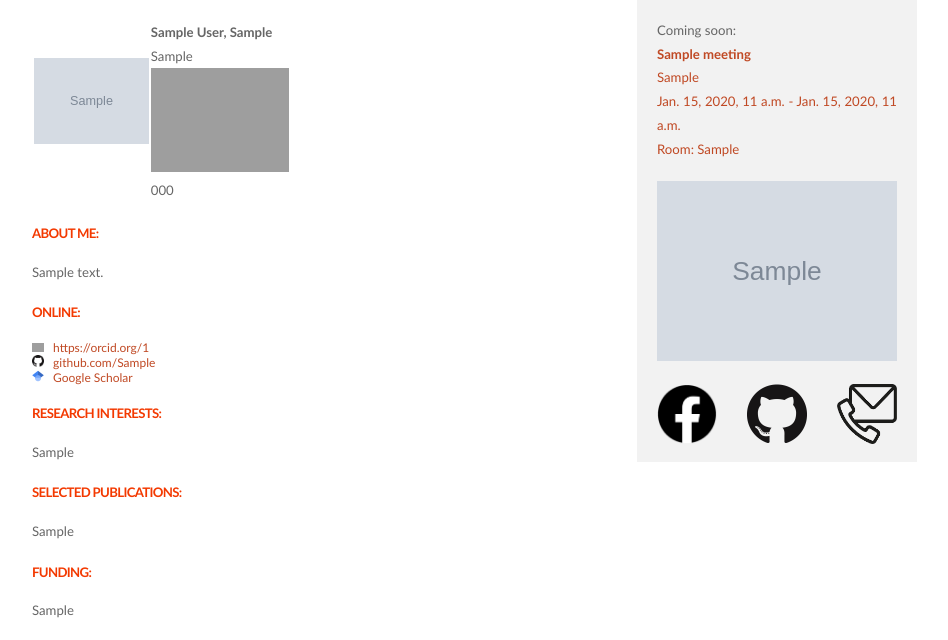
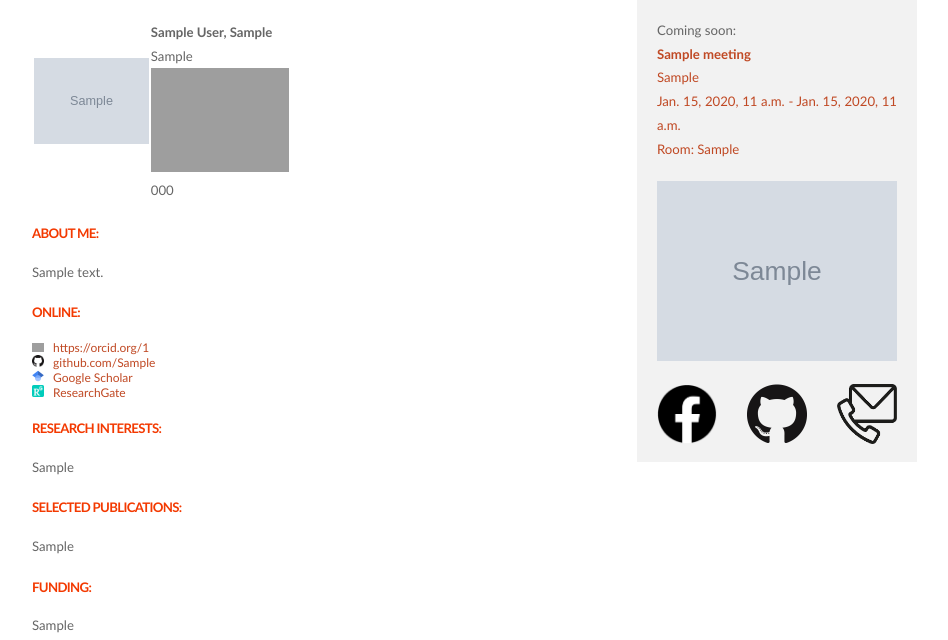
Before and after one commit to nencki-lobi/lobi-www, a Django app: page /team/1/ in a window 1280 px wide. Shown: the part 225-865 px from the top of the page, without its empty margins (173-1121 px from the left). Run offline with Django 3.2, Linux system fonts and the light colour scheme; tables that the repository leaves empty hold one stand-in row (values such as "Sample post"); grey boxes marked "Sample" are stand-in pictures; grey boxes are pictures that could not be loaded.

Commit message:
Add ResearchGate ID to Profile

```diff
--- a/home/models.py
+++ b/home/models.py
@@ -3,7 +3,7 @@ from datetime import datetime
 from django.contrib.auth.models import User
 from django.db.models.signals import post_save
 from django.dispatch import receiver
-from home.validators import validate_orcid, validate_github, validate_scholar
+from home.validators import validate_orcid, validate_github, validate_scholar, validate_researchgate
 
 
 class Profile(models.Model):
@@ -21,6 +21,11 @@ class Profile(models.Model):
 	orcid = models.CharField("Orcid ID", max_length=32, blank=True, help_text="0000-0000-0000-0000", validators=[validate_orcid])
 	github = models.CharField("GitHub username", max_length=32, blank=True, validators=[validate_github])
 	scholar = models.CharField("Google scholar ID", max_length=32, blank=True, help_text="Enter just the ID. This is part of an url, e.g. https://scholar.google.pl/citations?user=<strong>qTDPssQAAAAJ</strong>&hl=pl", validators=[validate_scholar])
+	researchgate = models.CharField(
+		"Researchgate profile ID",
+		max_length = 32, blank=True, validators=[validate_researchgate],
+		help_text="Enter just the ID (last part of URL), usually Name_Surname",
+	)
 	image = models.ImageField("Face",upload_to="users",blank=True)
 	my_dish = models.CharField("I can cook...",max_length=200,blank=True)
 
--- a/home/templates/home/person.html
+++ b/home/templates/home/person.html
@@ -73,6 +73,14 @@
   </div>
   {% endif %}
 
+  {% if user.profile.researchgate %}
+  <div>
+    <a href="https://www.researchgate.net/profile/{{ user.profile.researchgate }}">
+      <img src="{% static 'images/ResearchGate-Icon.png' %}", , height="16", width="16", style="width:1em;margin-right:.5em;", alt="ResearchGate icon">
+      ResearchGate
+    </a>
+  </div>
+  {% endif %}
 </p>
 {% endif %}
 
--- a/home/views.py
+++ b/home/views.py
@@ -53,7 +53,7 @@ def gallery(request):
 
 def person(request, item_id):
 	user = User.objects.get(id=item_id)
-	has_social = any((user.profile.orcid, user.profile.scholar, user.profile.github))
+	has_social = any((user.profile.orcid, user.profile.scholar, user.profile.github, user.profile.researchgate))
 	return render_to_response('home/person.html', {'user':  user, 'show_social': has_social})
 
 def about(request, item_id):
```
Also changed, not shown: home/validators.py (+8 -0 lines), home/static/images/ResearchGate-Icon.png (added).
